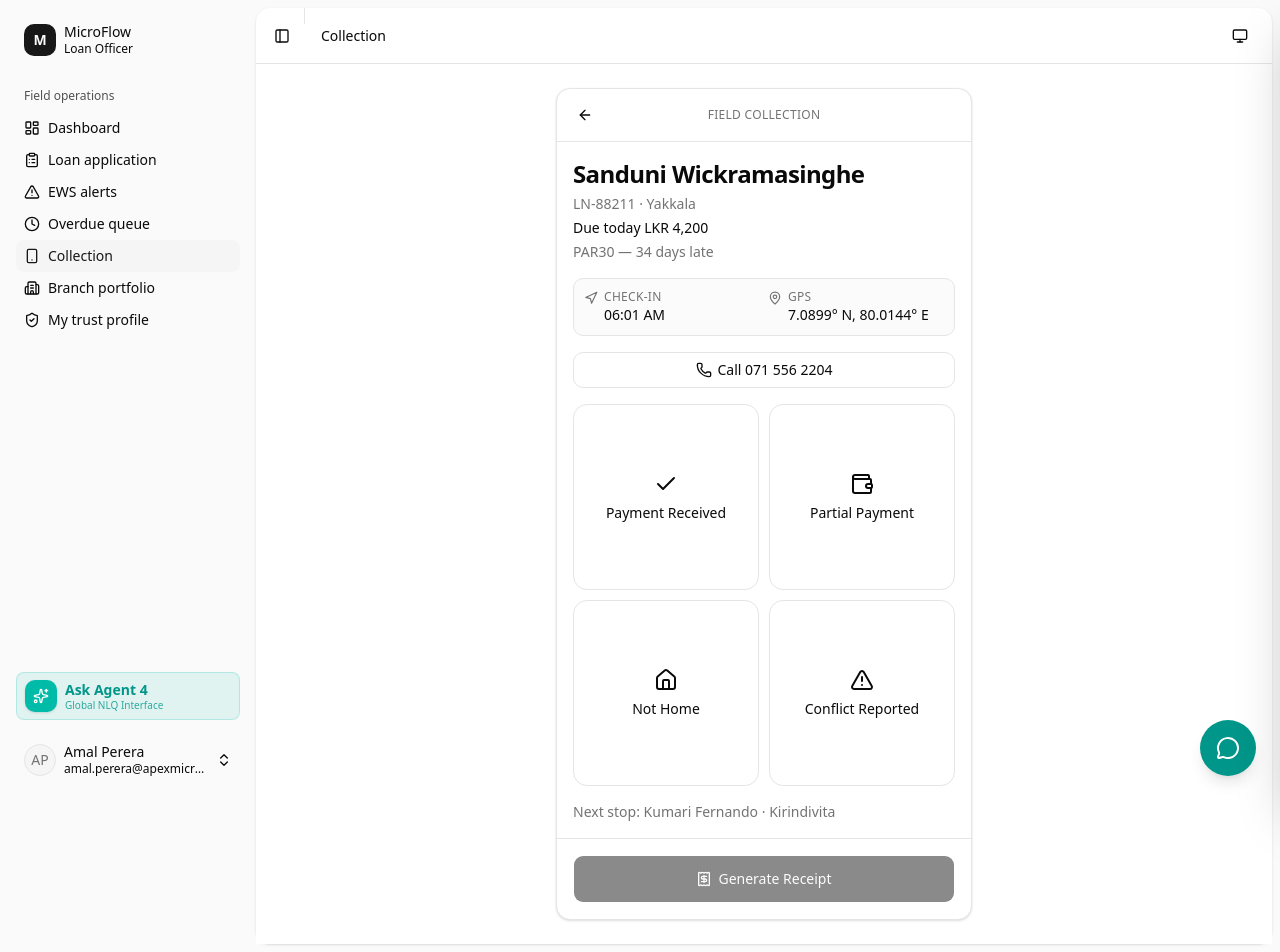
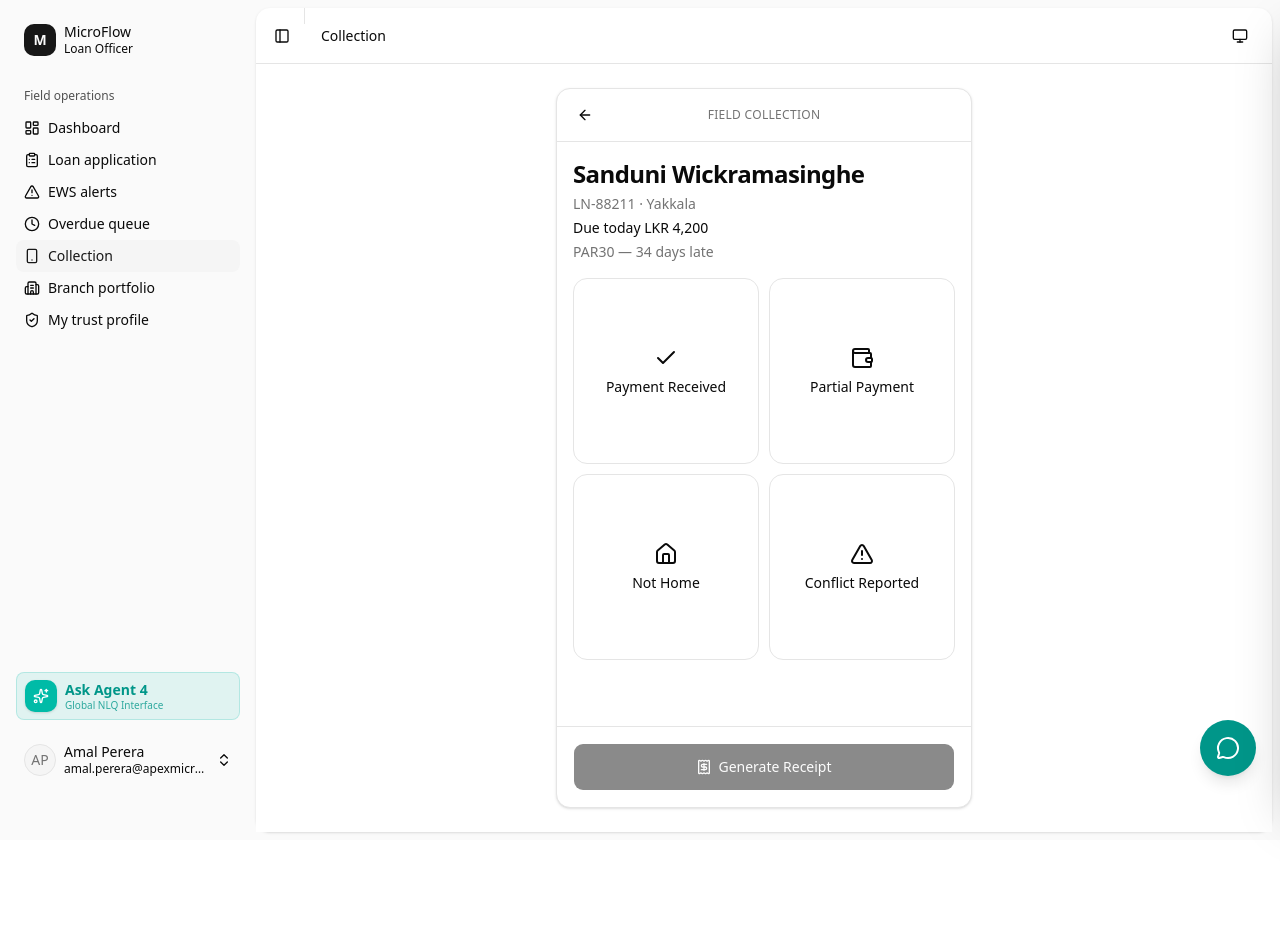
Before and after one commit to RomeshCG/j26it326, a React (Vite) app in the folder frontend/: page /loan-officer/collection in a window 1280 px wide. After the commit the page ends 840 px from the top, so only its background shows below. Built offline with nearby package versions, Linux system fonts and the light colour scheme; sample sign-in values are in the browser's storage.

Commit message:
fix(c3): remove check-in, call button, and next stop from CollectionRecording

```diff
--- a/frontend/src/components/c3/CollectionRecording.jsx
+++ b/frontend/src/components/c3/CollectionRecording.jsx
@@ -1,13 +1,10 @@
-import { useMemo, useState } from "react"
+import { useState } from "react"
 import {
   AlertTriangle,
   ArrowLeft,
   Check,
   Home,
   Loader2,
-  MapPin,
-  Navigation,
-  Phone,
   Receipt,
   Wallet,
 } from "lucide-react"
@@ -16,7 +13,7 @@ import { Button } from "@/components/ui/button"
 import { Input } from "@/components/ui/input"
 import { Label } from "@/components/ui/label"
 import { Textarea } from "@/components/ui/textarea"
-import { COLLECTION_ROUTE, formatLkr } from "./mock-data"
+import { formatLkr } from "./mock-data"
 
 const OUTCOMES = [
   { id: "received", label: "Payment Received", icon: Check },
@@ -31,28 +28,12 @@ export default function CollectionRecording({ stop, onBack, onComplete }) {
   const [notes, setNotes] = useState("")
   const [receipt, setReceipt] = useState(null)
   const [generating, setGenerating] = useState(false)
-  const [checkedIn] = useState(() => ({
-    time: new Date().toLocaleTimeString("en-LK", {
-      hour: "2-digit",
-      minute: "2-digit",
-    }),
-    coords: "7.0899° N, 80.0144° E",
-  }))
 
   const borrower = stop?.borrower ?? "Kumari Fernando"
   const due = stop?.amountDue ?? 3500
   const village = stop?.village ?? "Kirindivita"
   const loanId = stop?.loanId ?? "LN-88421"
-  const phone = stop?.phone ?? "071 556 2204"
   const reason = stop?.reason ?? "Due today"
-
-  const nextStop = useMemo(() => {
-    const index = COLLECTION_ROUTE.findIndex(
-      (item) => item.loanId === loanId || item.id === stop?.id
-    )
-    if (index < 0) return COLLECTION_ROUTE[1] ?? null
-    return COLLECTION_ROUTE[index + 1] ?? null
-  }, [loanId, stop?.id])
 
   const needsNotes = outcome === "not-home" || outcome === "conflict"
   const canGenerate =
@@ -112,35 +93,6 @@ export default function CollectionRecording({ stop, onBack, onComplete }) {
             </p>
             <p className="text-sm text-muted-foreground">{reason}</p>
           </div>
-
-          <div className="grid grid-cols-2 gap-2 rounded-lg border border-border bg-muted/40 p-2.5 text-sm">
-            <div className="flex items-start gap-1.5">
-              <Navigation className="mt-0.5 size-3.5 shrink-0 text-muted-foreground" />
-              <div className="min-w-0">
-                <p className="text-xs font-medium uppercase tracking-wide text-muted-foreground">
-                  Check-in
-                </p>
-                <p className="font-medium tabular-nums">{checkedIn.time}</p>
-              </div>
-            </div>
-            <div className="flex items-start gap-1.5">
-              <MapPin className="mt-0.5 size-3.5 shrink-0 text-muted-foreground" />
-              <div className="min-w-0">
-                <p className="text-xs font-medium uppercase tracking-wide text-muted-foreground">
-                  GPS
-                </p>
-                <p className="truncate font-medium">{checkedIn.coords}</p>
-              </div>
-            </div>
-          </div>
-
-          <a
-            href={`tel:${phone.replace(/\s/g, "")}`}
-            className="inline-flex h-9 w-full items-center justify-center gap-1.5 rounded-lg border border-border bg-background text-sm font-medium transition-colors hover:bg-muted"
-          >
-            <Phone className="size-4" />
-            Call {phone}
-          </a>
 
           <div className="grid grid-cols-2 gap-2.5">
             {OUTCOMES.map((item) => {
@@ -240,12 +192,6 @@ export default function CollectionRecording({ stop, onBack, onComplete }) {
               ) : null}
             </div>
           ) : null}
-
-          {nextStop ? (
-            <p className="text-sm text-muted-foreground">
-              Next stop: {nextStop.borrower} · {nextStop.village}
-            </p>
-          ) : null}
         </div>
 
         <div className="border-t border-border p-4">
```
